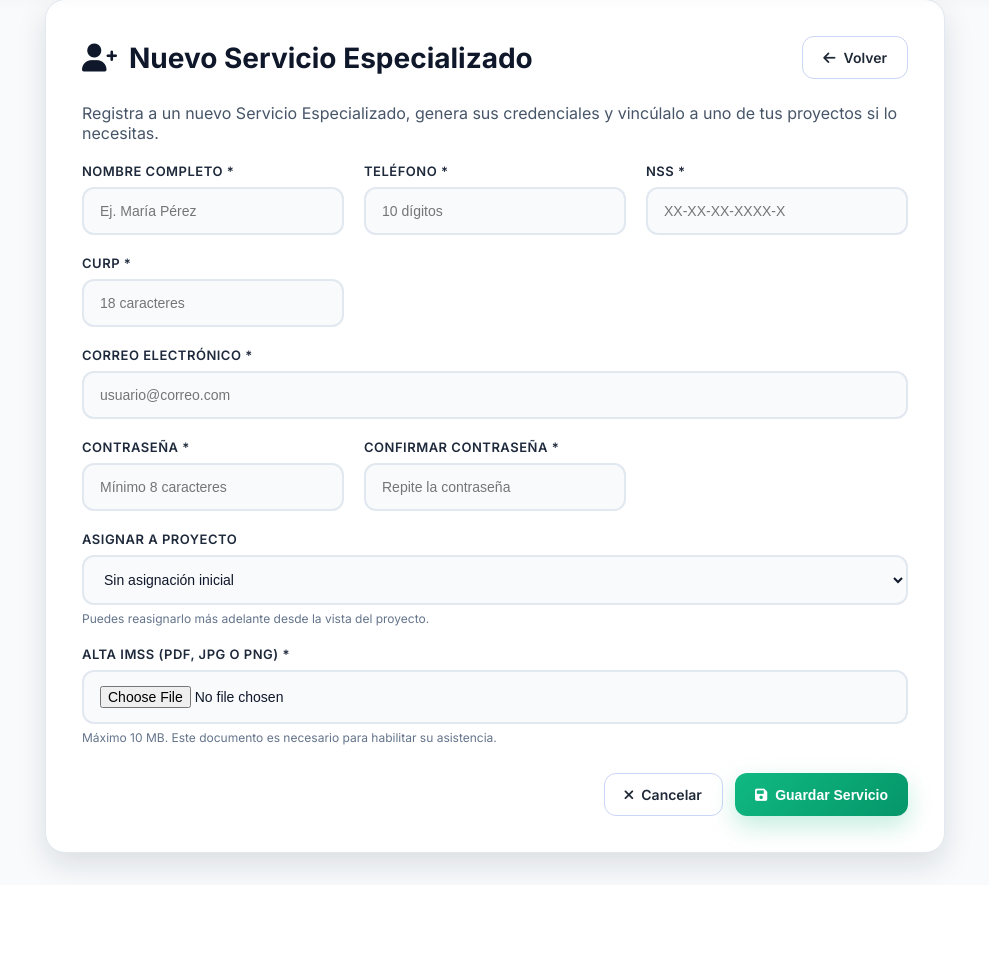
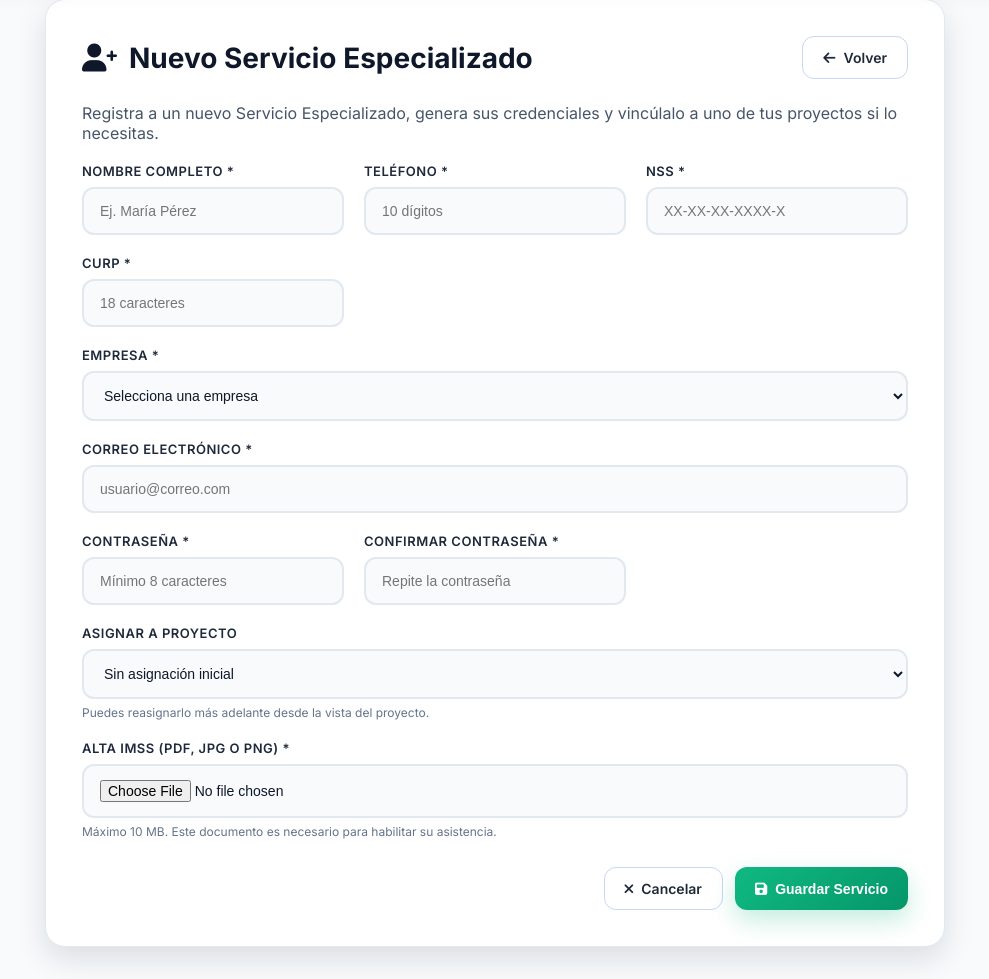
Before and after one commit to EstebanP5/web, a PHP site: page /pm/forms/crear_servicio.php in a window 1280 px wide. Shown: the part 107-1086 px from the top of the page, without its empty margins (145-1134 px from the left). Before the commit the page ends 985 px from the top, so only its background shows below. Run offline with PHP 8.4, Linux system fonts and the light colour scheme; the visitor is signed in with stand-in values (Sample User, id 1); data that the repository does not hold is empty.

Commit message:
Agregar campo de empresa y quitar puesto en servicios especializados
- Agregado campo select de empresa (ErgoSolar/Stone/Remedios) en modal de crear servicio
- Agregado campo select de empresa en modal de editar servicio
- Reemplazado campo 'puesto' por 'empresa' en la tabla empleados
- Ambos modales ahora tienen la misma estructura de campos
- Validación agregada para empresa en ambos formularios

🤖 Generated with [Claude Code](https://claude.com/claude-code)

Co-Authored-By: Claude <noreply@anthropic.com>

```diff
--- a/pm/forms/crear_servicio.php
+++ b/pm/forms/crear_servicio.php
@@ -31,6 +31,7 @@ $values = [
     'nss' => '',
     'curp' => '',
     'email' => '',
+    'empresa' => '',
     'proyecto_id' => 0,
 ];
 
@@ -42,6 +43,7 @@ if ($_SERVER['REQUEST_METHOD'] === 'POST') {
     $values['nss'] = trim($_POST['nss'] ?? '');
     $values['curp'] = trim($_POST['curp'] ?? '');
     $values['email'] = trim($_POST['email'] ?? '');
+    $values['empresa'] = trim($_POST['empresa'] ?? '');
     $password = trim($_POST['password'] ?? '');
     $passwordConfirm = trim($_POST['password_confirm'] ?? '');
     $values['proyecto_id'] = isset($_POST['proyecto_id']) && ctype_digit((string)$_POST['proyecto_id']) ? (int)$_POST['proyecto_id'] : 0;
@@ -59,6 +61,9 @@ if ($_SERVER['REQUEST_METHOD'] === 'POST') {
     }
     if ($values['curp'] === '') {
         $errors[] = 'La CURP es obligatoria.';
+    }
+    if ($values['empresa'] === '' || !in_array($values['empresa'], ['ErgoSolar', 'Stone', 'Remedios'], true)) {
+        $errors[] = 'Selecciona una empresa válida.';
     }
     if ($values['email'] === '' || !filter_var($values['email'], FILTER_VALIDATE_EMAIL)) {
         $errors[] = 'Proporciona un correo electrónico válido.';
@@ -145,12 +150,11 @@ if ($_SERVER['REQUEST_METHOD'] === 'POST') {
             $userId = (int)$conn->insert_id;
             $stmtUser->close();
 
-            $puesto = 'Servicio Especializado';
-            $stmtEmployee = $conn->prepare('INSERT INTO empleados (id, nombre, telefono, nss, curp, puesto, activo, fecha_registro) VALUES (?, ?, ?, ?, ?, ?, 1, NOW())');
+            $stmtEmployee = $conn->prepare('INSERT INTO empleados (id, nombre, telefono, nss, curp, empresa, activo, fecha_registro) VALUES (?, ?, ?, ?, ?, ?, 1, NOW())');
             if (!$stmtEmployee) {
                 throw new RuntimeException('No se pudo preparar la creación del Servicio Especializado.');
             }
-            $stmtEmployee->bind_param('isssss', $userId, $values['nombre'], $values['telefono'], $values['nss'], $values['curp'], $puesto);
+            $stmtEmployee->bind_param('isssss', $userId, $values['nombre'], $values['telefono'], $values['nss'], $values['curp'], $values['empresa']);
             if (!$stmtEmployee->execute()) {
                 throw new RuntimeException('No se pudo guardar el Servicio Especializado.');
             }
@@ -443,6 +447,15 @@ $pmCssVersion = file_exists($pmCssPath) ? filemtime($pmCssPath) : time();
                 <input type="text" id="curp" name="curp" required value="<?= htmlspecialchars($values['curp'], ENT_QUOTES, 'UTF-8'); ?>" placeholder="18 caracteres" />
             </div>
             <div class="full-row">
+                <label for="empresa">Empresa *</label>
+                <select id="empresa" name="empresa" required>
+                    <option value="">Selecciona una empresa</option>
+                    <option value="ErgoSolar" <?= $values['empresa'] === 'ErgoSolar' ? 'selected' : ''; ?>>ErgoSolar</option>
+                    <option value="Stone" <?= $values['empresa'] === 'Stone' ? 'selected' : ''; ?>>Stone</option>
+                    <option value="Remedios" <?= $values['empresa'] === 'Remedios' ? 'selected' : ''; ?>>Remedios</option>
+                </select>
+            </div>
+            <div class="full-row">
                 <label for="email">Correo electrónico *</label>
                 <input type="email" id="email" name="email" required value="<?= htmlspecialchars($values['email'], ENT_QUOTES, 'UTF-8'); ?>" placeholder="usuario@correo.com" />
             </div>
```
Also changed, not shown: pm/forms/editar_servicio.php (+20 -5 lines).
